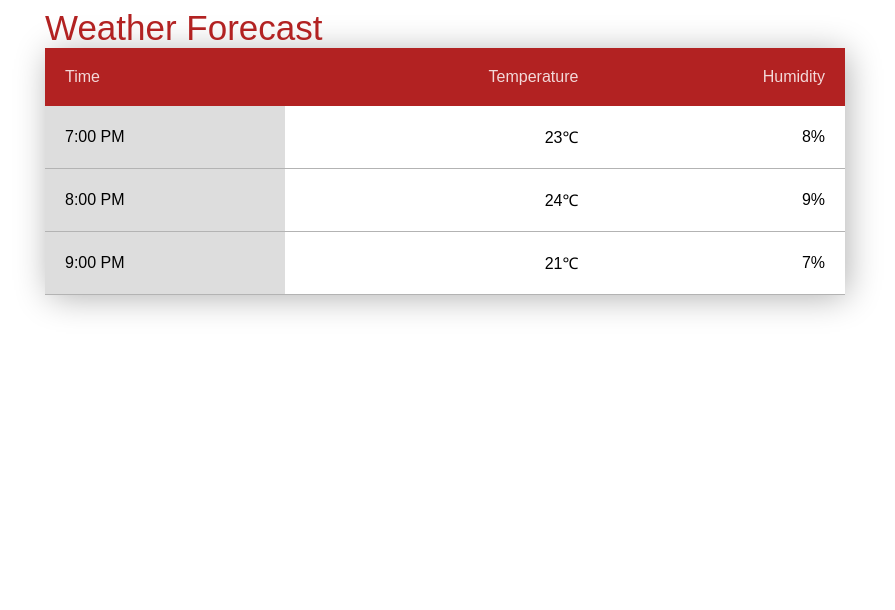
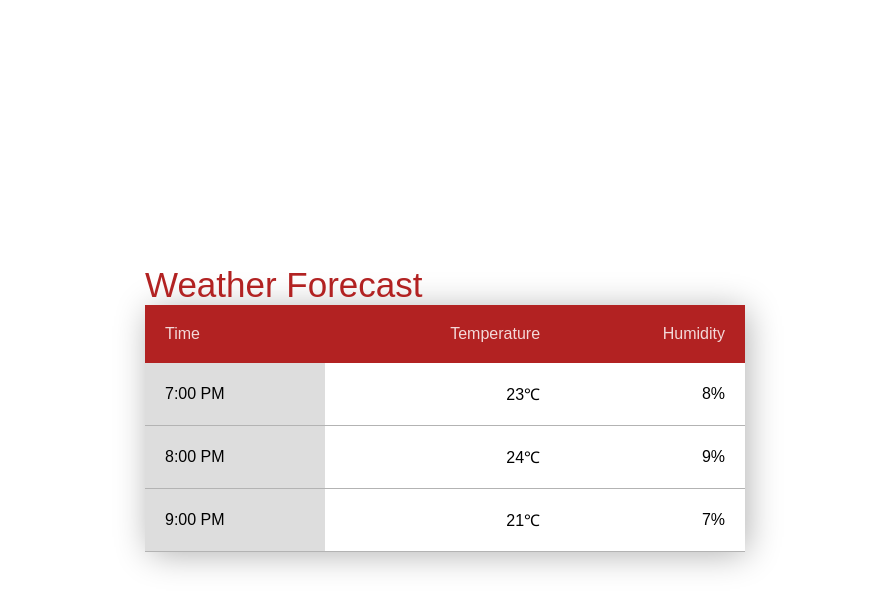
Before and after one commit to Brookpaige/Assignment-2, a plain HTML site: page index.html in a window 1280 px wide. Shown: the whole page, without its empty margins (195-1090 px from the left). Drawn offline with Linux system fonts and the light colour scheme.

Commit message:
Assignment-2

```diff
--- a/style.css
+++ b/style.css
@@ -5,13 +5,14 @@ table{
 
 }
 
-.flex-container:{
+.flex-container {
     display: flex;
     width: 100%;
-    height: 1200px;
+    min-height: 100vh;
     justify-content: center;
-    align-content: center;
+    align-items: center;
     background-position: 50% 50%;
+    background-size: cover;
 }
 
 caption{
@@ -46,6 +47,8 @@ th, td{
 
 .table-container{
     border-collapse: collapse;
+    width: 100%;
+    max-width: 600px;
 
 }
 
```
Also changed, not shown: index.html (+4 -2 lines).
